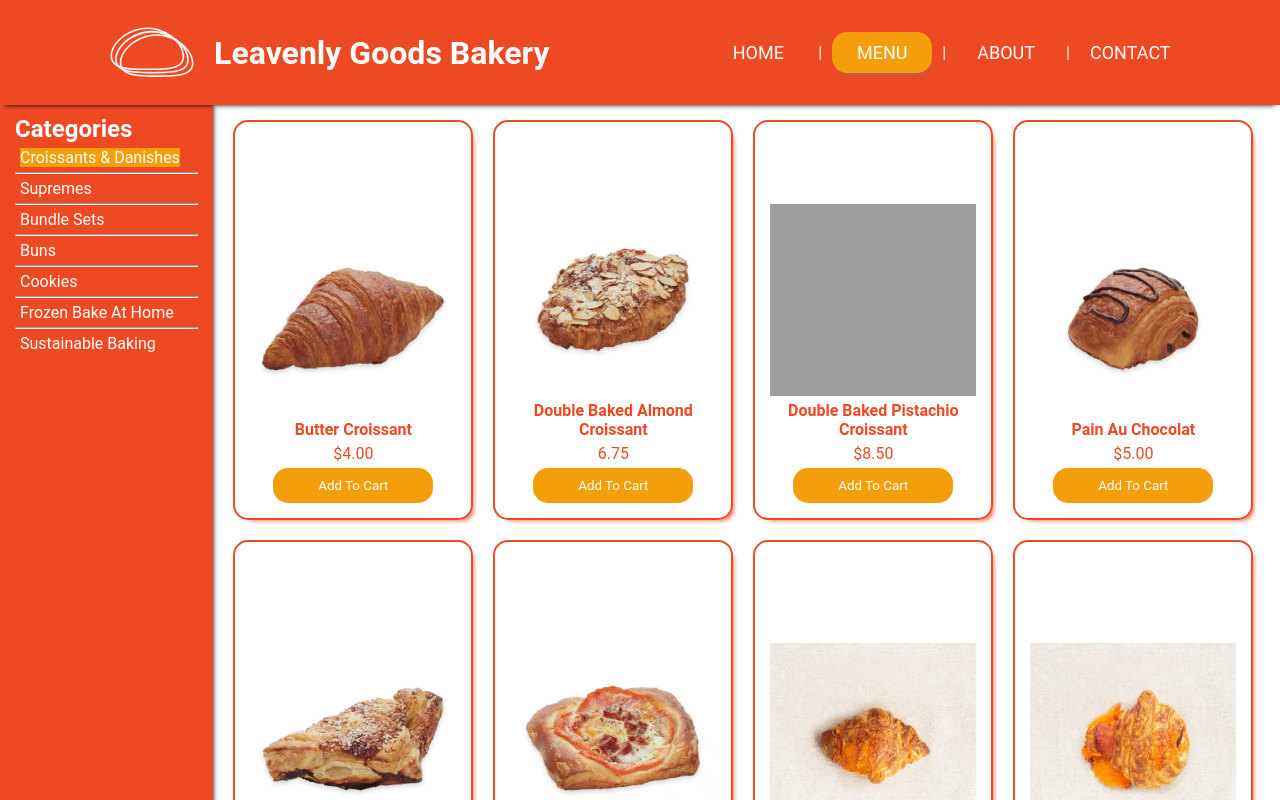
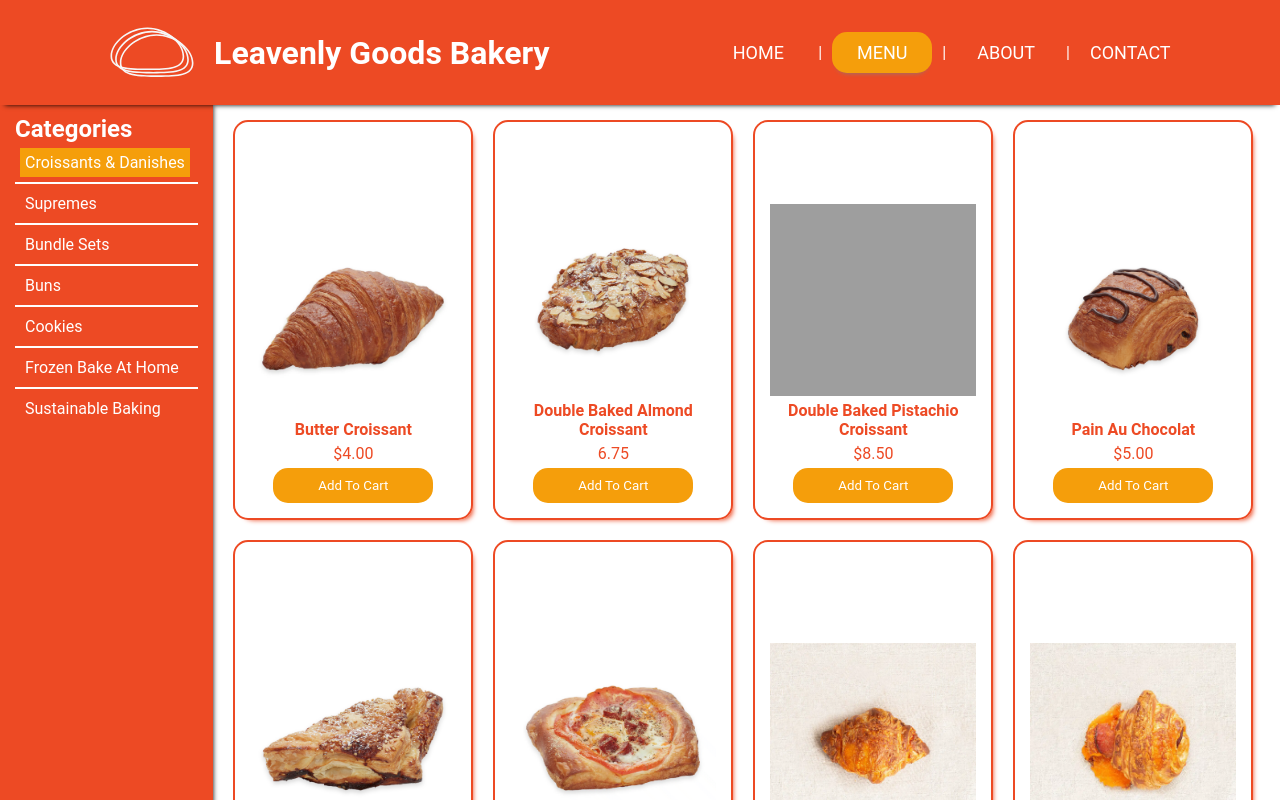
Before and after one commit to Jraymart/Bakery-webpack, a website built with webpack: page src/template.html in a window 1280 px wide. Both pictures are taken after a click on the label "MENU". Shown: the top 800 px of the page. Built offline with nearby package versions, Linux system fonts and the light colour scheme; grey boxes are pictures that could not be loaded.

Commit message:
fix deployment

```diff
--- a/src/stylesheets/menu-style.css
+++ b/src/stylesheets/menu-style.css
@@ -8,8 +8,11 @@
 .sidebar aside>label {
     margin: 5px;
     width: max-content;
+    padding: 5px;
 }
-
+aside hr {
+    border: 1px solid white;
+}
 .sidebar>aside {
     position: sticky;
     align-self: start;
```
